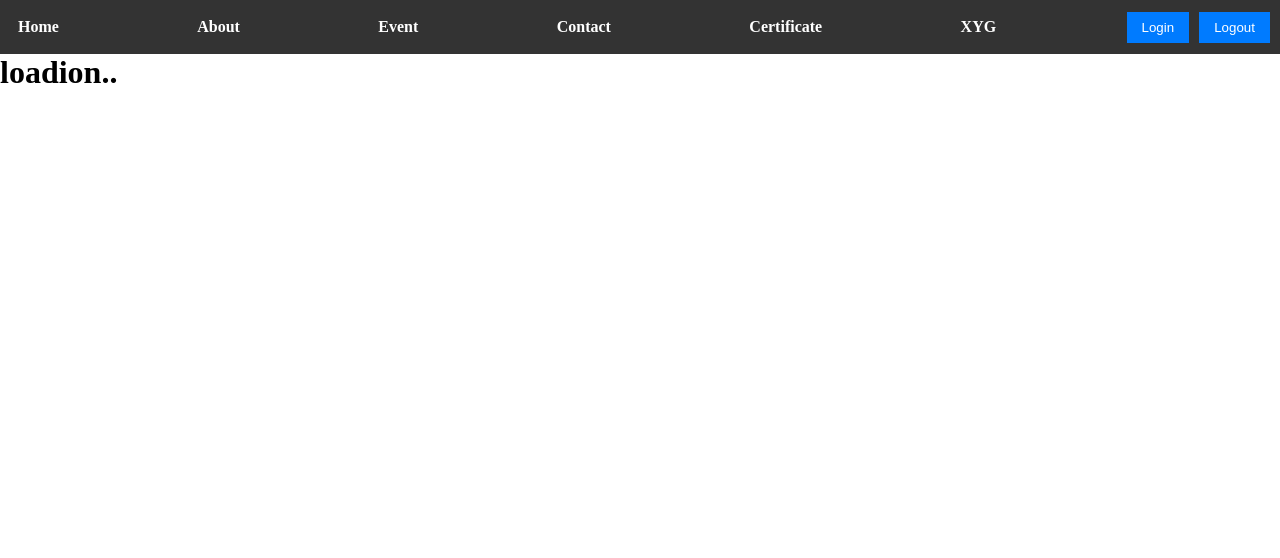
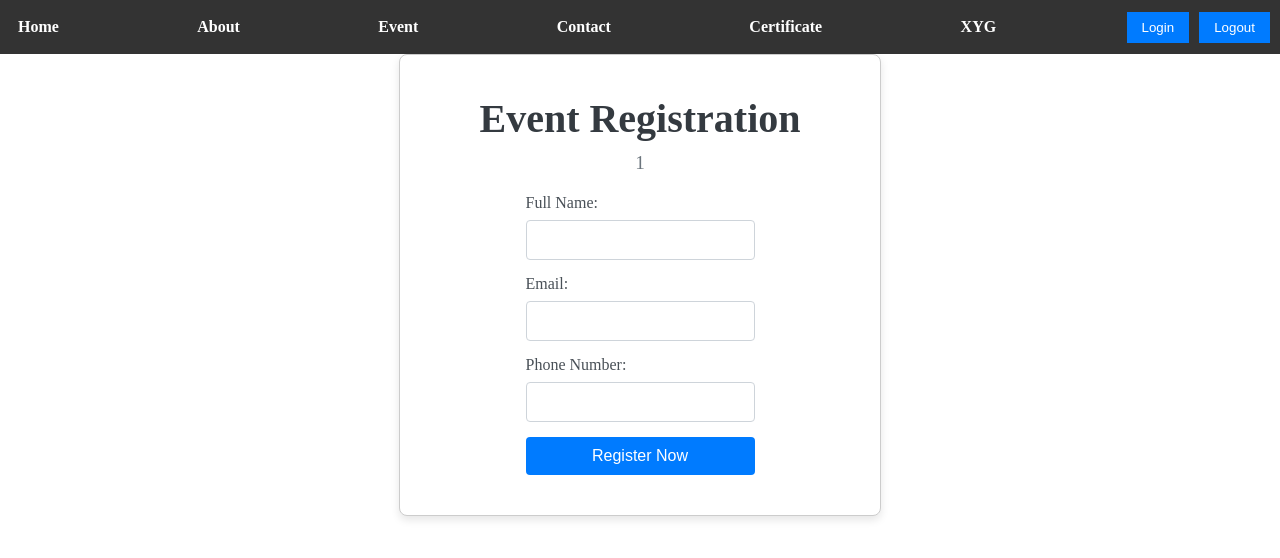
Before and after one commit to im-bipo/YAOT-Frontend, a React (Vite) app: page /event/1/register in a window 1280 px wide. Shown: the top 558 px of the page. Built offline with nearby package versions, Linux system fonts and the light colour scheme; no server answers.

Commit message:
dynamic event regestration page

```diff
--- a/src/App.jsx
+++ b/src/App.jsx
@@ -11,6 +11,7 @@ import Certificate from "./Pages/Certificate/Certificate.jsx";
 import PageNotFound from "./Pages/PageNotFound/PageNotFound.jsx";
 import CertificatePage from "./Pages/Certificate/CertificatePage/CertificatePage.jsx";
 import EventDetails from "./Pages/Event/EventDetails/EventDetails.jsx";
+import EventRegestration from "./Pages/Event/EventRegestration/EventRegestration.jsx";
 
 const App = () => {
   return (
@@ -23,7 +24,7 @@ const App = () => {
 
         <Route path="/event" element={<Event />} />
         <Route path="/event/:eventName" element={<EventDetails />} />
-        <Route path="/event/:eventName/register" element={<EventDetails />} />
+        <Route path="/event/:eventName/register" element={<EventRegestration />} />
 
         <Route path="/contact" element={<Contact />} />
 
--- a/src/Pages/Event/Components/Card.scss
+++ b/src/Pages/Event/Components/Card.scss
@@ -1,3 +1,7 @@
+a {
+  text-decoration: none;
+  color: inherit;
+}
 
 .cards {
   display: flex;
--- /dev/null
+++ b/src/Pages/Event/EventRegestration/EventRegestration.jsx
@@ -0,0 +1,69 @@
+// EventRegistration.jsx
+import React, { useState } from 'react';
+import './EventRegestration.scss';
+
+import {useParams} from 'react-router'
+
+const EventRegistration = () => {
+
+    const {eventName} = useParams()
+    console.log(eventName);
+  const [formData, setFormData] = useState({
+    fullName: '',
+    email: '',
+    phoneNumber: '',
+  });
+
+  const handleChange = (e) => {
+    const { name, value } = e.target;
+    setFormData((prevData) => ({ ...prevData, [name]: value }));
+  };
+
+  const handleSubmit = (e) => {
+    e.preventDefault();
+    // Add your registration logic here (e.g., API call or state update)
+    console.log('Form submitted:', formData);
+  };
+
+  return (
+    <div className="registration-container">
+      <h1>Event Registration</h1>
+      <p className="event-name">{eventName}</p>
+      <form className="registration-form" onSubmit={handleSubmit}>
+        <label htmlFor="fullName">Full Name:</label>
+        <input
+          type="text"
+          id="fullName"
+          name="fullName"
+          value={formData.fullName}
+          onChange={handleChange}
+          required
+        />
+
+        <label htmlFor="email">Email:</label>
+        <input
+          type="email"
+          id="email"
+          name="email"
+          value={formData.email}
+          onChange={handleChange}
+          required
+        />
+
+        <label htmlFor="phoneNumber">Phone Number:</label>
+        <input
+          type="tel"
+          id="phoneNumber"
+          name="phoneNumber"
+          value={formData.phoneNumber}
+          onChange={handleChange}
+          required
+        />
+
+        <button type="submit">Register Now</button>
+      </form>
+    </div>
+  );
+};
+
+export default EventRegistration;
--- /dev/null
+++ b/src/Pages/Event/EventRegestration/EventRegestration.scss
@@ -0,0 +1,62 @@
+// EventRegistration.scss
+
+.registration-container {
+    max-width: 400px;
+    margin: 0 auto;
+    padding: 40px;
+    background-color: #fff;
+    border: 1px solid #ccc;
+    border-radius: 8px;
+    box-shadow: 0 4px 8px rgba(0, 0, 0, 0.1);
+    display: flex;
+    flex-direction: column;
+    align-items: center;
+    justify-content: center;
+  }
+
+  h1 {
+    text-align: center;
+    font-size: 2.5rem;
+    color: #343a40;
+    margin-bottom: 10px;
+  }
+
+  .event-name {
+    font-size: 1.2rem;
+    color: #6c757d;
+    margin-bottom: 20px;
+  }
+
+  .registration-form {
+    display: flex;
+    flex-direction: column;
+
+    label {
+      font-size: 1rem;
+      color: #495057;
+      margin-bottom: 8px;
+    }
+
+    input {
+      padding: 10px;
+      margin-bottom: 15px;
+      border: 1px solid #ced4da;
+      border-radius: 4px;
+      font-size: 1rem;
+    }
+
+    button {
+      background-color: #007bff;
+      color: #fff;
+      padding: 10px;
+      font-size: 1rem;
+      border: none;
+      border-radius: 4px;
+      cursor: pointer;
+      transition: background-color 0.3s ease;
+
+      &:hover {
+        background-color: #0056b3;
+      }
+    }
+  }
```
Lines whose indentation alone changed are shown as unchanged.
